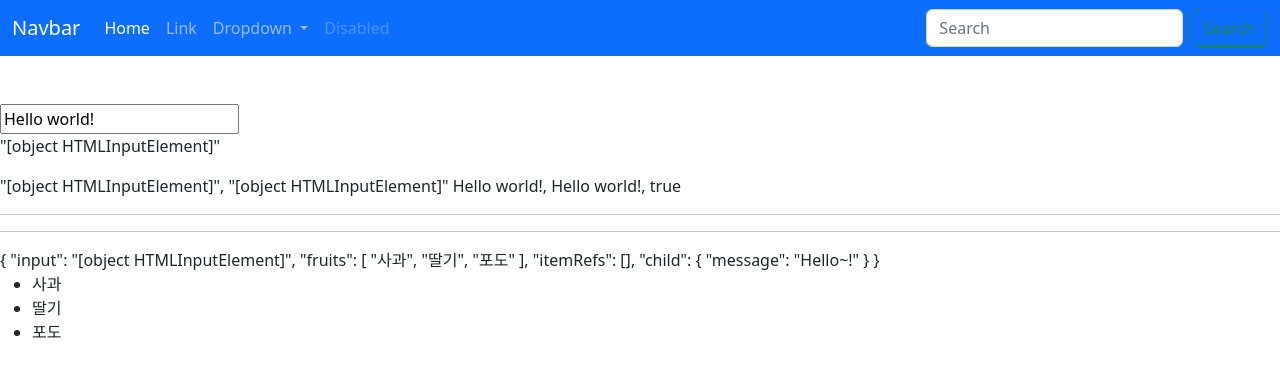
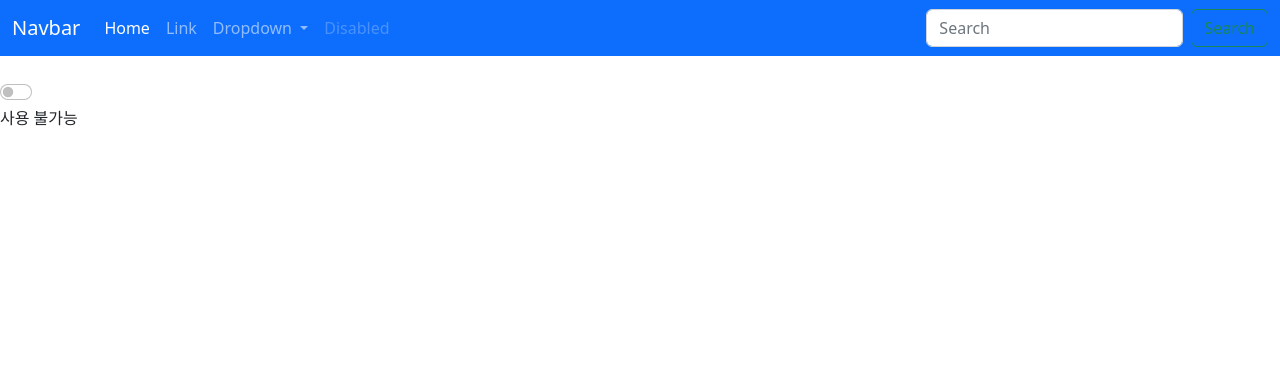
Before and after one commit to chris1797/Vue3-TypeScript_BASE, a Vue app: page / in a window 1280 px wide. Shown: the top 376 px of the page. Built offline with nearby package versions, Linux system fonts and the light colour scheme.

Commit message:
prop, emit practice

```diff
--- /dev/null
+++ b/src/components/PracticeTemplate.vue
@@ -0,0 +1,20 @@
+<template>
+  <div>
+    <div class="form-check form-switch py-4">
+      <input
+        class="form-check-input"
+        type="checkbox"
+        role="switch"
+        id="flexSwitchCheckDefault"
+        @click="$emit('convertSwitch')"
+      />
+    </div>
+  </div>
+</template>
+
+<script setup lang="ts">
+// 부모로 보낼 event emit
+defineEmits(['convertSwitch']);
+</script>
+
+<style lang="scss" scoped></style>
--- /dev/null
+++ b/src/components/PracticeTemplate2.vue
@@ -0,0 +1,21 @@
+<template>
+  <div>
+    <label class="form-check-label" for="flexSwitchCheckDefault">
+      {{ available }}
+    </label>
+  </div>
+</template>
+
+<script setup lang="ts">
+import { defineProps, computed } from 'vue';
+
+const props = defineProps({
+  switchCondition: Boolean,
+});
+
+const available = computed((): string => {
+  return props.switchCondition ? '사용 가능' : '사용 불가능';
+});
+</script>
+
+<style lang="scss" scoped></style>
--- a/src/components/TemplateRefsChild.vue
+++ b/src/components/TemplateRefsChild.vue
@@ -7,19 +7,17 @@
   </div>
 </template>
 
-<script lang="ts">
+<script setup lang="ts">
 import { Ref, ref } from 'vue';
 
-export default {
-  setup() {
-    const message: Ref<string | number> = ref('Hello~!');
-    const sayHello = () => {
-      alert(message.value);
-    };
+const message: Ref<string | number> = ref('Hello~!');
+const sayHello = () => {
+  alert(message.value);
+};
 
-    return { message, sayHello };
-  },
-};
+defineExpose({
+  sayHello,
+});
 </script>
 
 <style lang="scss" scoped></style>
--- a/src/components/TheView.vue
+++ b/src/components/TheView.vue
@@ -1,17 +1,22 @@
 <template>
   <main>
-    <TemplateRefs></TemplateRefs>
+    <PracticeTemplate @convert-switch="convertSwitch"></PracticeTemplate>
+    <PracticeTemplate2 :switchCondition="switchCondition"></PracticeTemplate2>
   </main>
 </template>
 
-<script>
-import TemplateRefs from './TemplateRefs.vue';
-export default {
-  components: { TemplateRefs },
-  setup() {
-    return {};
-  },
+<script setup lang="ts">
+// import { Ref, ref } from 'vue';
+// import TemplateRefs from './TemplateRefs.vue';
+import PracticeTemplate from '@/components/PracticeTemplate.vue';
+import PracticeTemplate2 from '@/components/PracticeTemplate2.vue';
+import { Ref, ref } from 'vue';
+
+const switchCondition: Ref<boolean> = ref(false);
+// emit 받은 event 정의
+const convertSwitch = () => {
+  switchCondition.value = !switchCondition.value;
+  console.log('Current switch condition: ', switchCondition.value);
 };
 </script>
-
 <style lang="scss" scoped></style>
```
